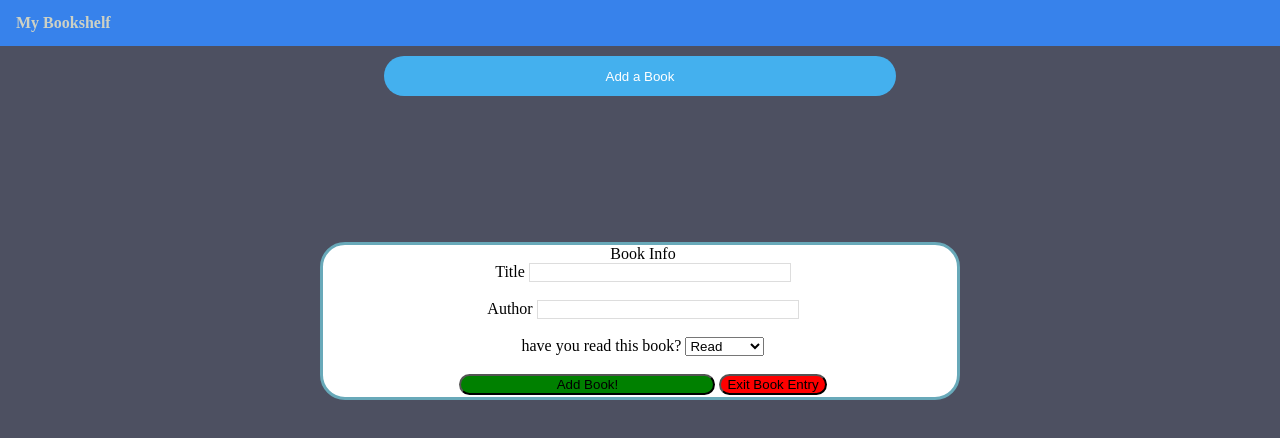
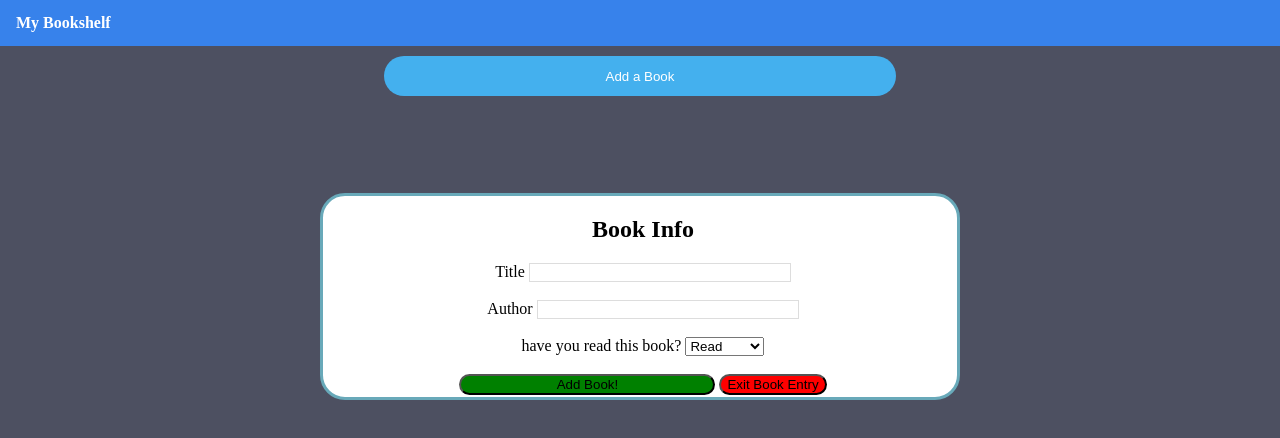
Before and after one commit to Nolewp/bookshelf, a plain HTML site: page main.html in a window 1280 px wide. Both pictures are taken after a click on the button "Add a Book". Drawn offline with Linux system fonts and the light colour scheme.

Commit message:
Legend to h3 to center

```diff
--- a/main.html
+++ b/main.html
@@ -17,7 +17,7 @@
 
     <div id="myForm" >
         <form id="form" >
-                <legend>Book Info</legend>
+                <h2>Book Info</h2>
                 <div id="msg"></div>
                 <label for="title">Title</label>  <input type="text" id="title" class="input-field">
                 <br><br>
--- a/style.css
+++ b/style.css
@@ -9,7 +9,7 @@ body {
 }
 .topnav a {
     float: left;
-    color: #CDD1C4;
+    color: white;
     font-weight: bold;
     text-align: center;
     padding: 14px 16px;
@@ -47,7 +47,7 @@ body {
     border-radius: 25px;
 }
 
-#form {
+#form, #form > a {
     width: 50vw;
     text-align: center;
     margin: auto;
```
